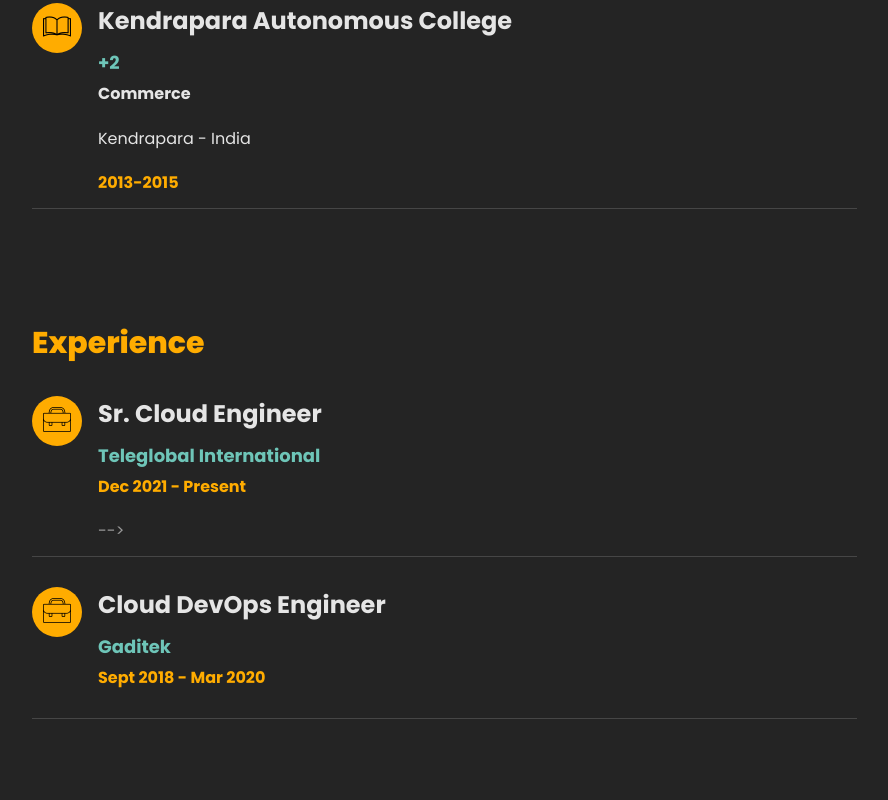
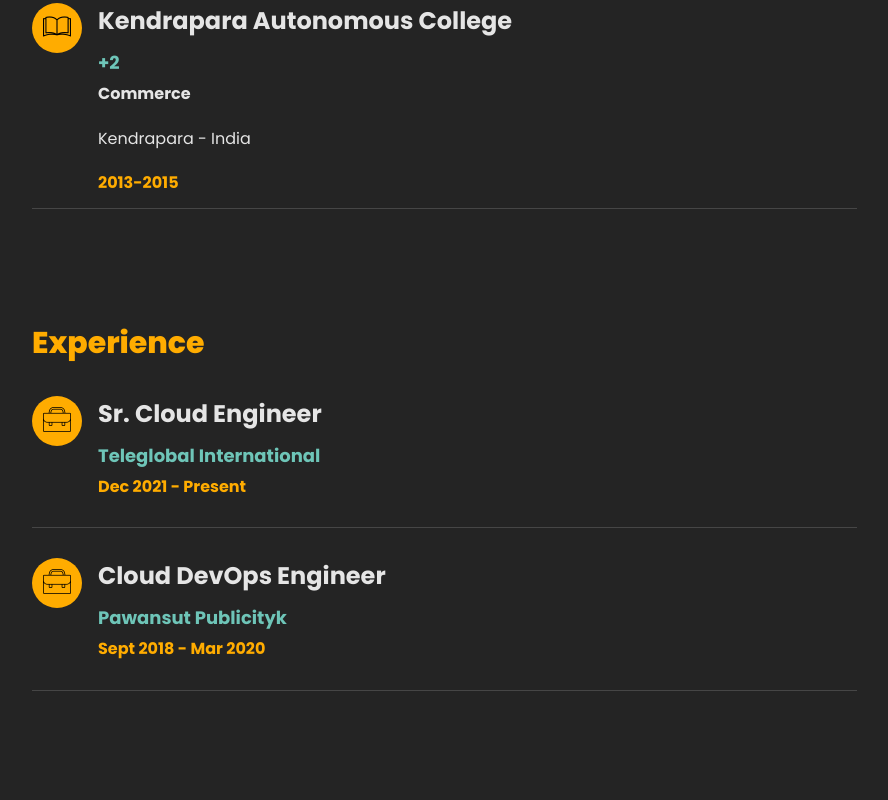
Before and after one commit to salmanarshad97/salmanarshad.in, a plain HTML site: page index.html in a window 1280 px wide. Shown: the part 1981-2781 px from the top of the page, without its empty margins (338-1226 px from the left). Drawn offline with Linux system fonts and the light colour scheme; files whose address does not match are found by name.

Commit message:
Update index.html

```diff
--- a/index.html
+++ b/index.html
@@ -180,7 +180,7 @@
 									<!-- <div class="icon d-flex align-items-center justify-content-center">
 										<span class="flaticon-suitcase"></span>
 									</div>
-									<!-- <div class="text pl-3">
+									<div class="text pl-3">
 										<h2>Intern</h2>
 										<span class="position">Paw</span>
 										<p class="date">Sept 2019 - Oct 2019</p>
@@ -189,7 +189,7 @@
 											<li>Created SharePoint MasterPages using SharePoint Designer</li>
 											<li>Developed Custom SharePoint WebParts</li>
 										</ul>
-									</div> --> -->
+									</div> -->
 								</div>
 							</div>
 						</div>
@@ -199,7 +199,7 @@
 							</div>
 							<div class="text pl-3">
 								<h2>Cloud DevOps Engineer</h2>
-								<span class="position">Gaditek</span>
+								<span class="position">Pawansut Publicityk</span>
 								<p class="date">Sept 2018 - Mar 2020</p>
 								<!-- <ul>
 									<li>Took requirements from HR for development of Automated Probation System. Made Flowcharts, UI designs for the module</li>
```
